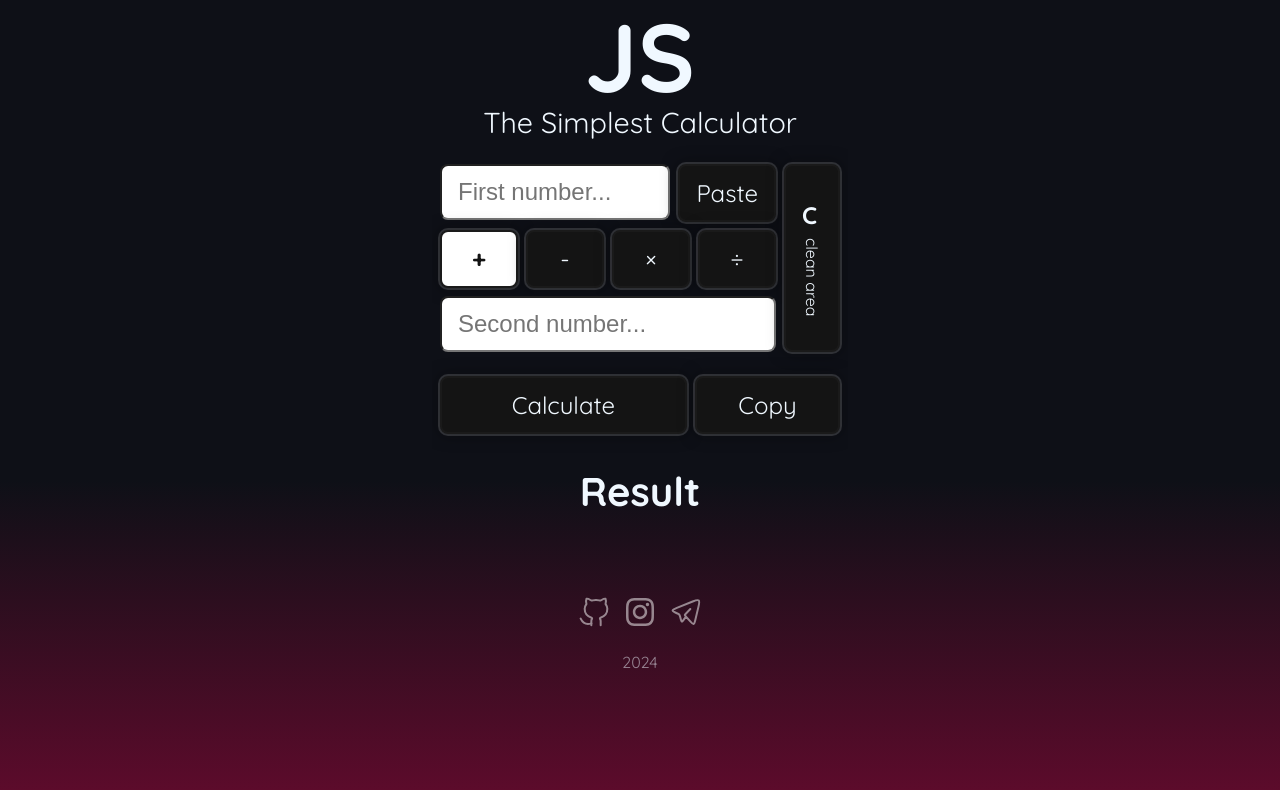
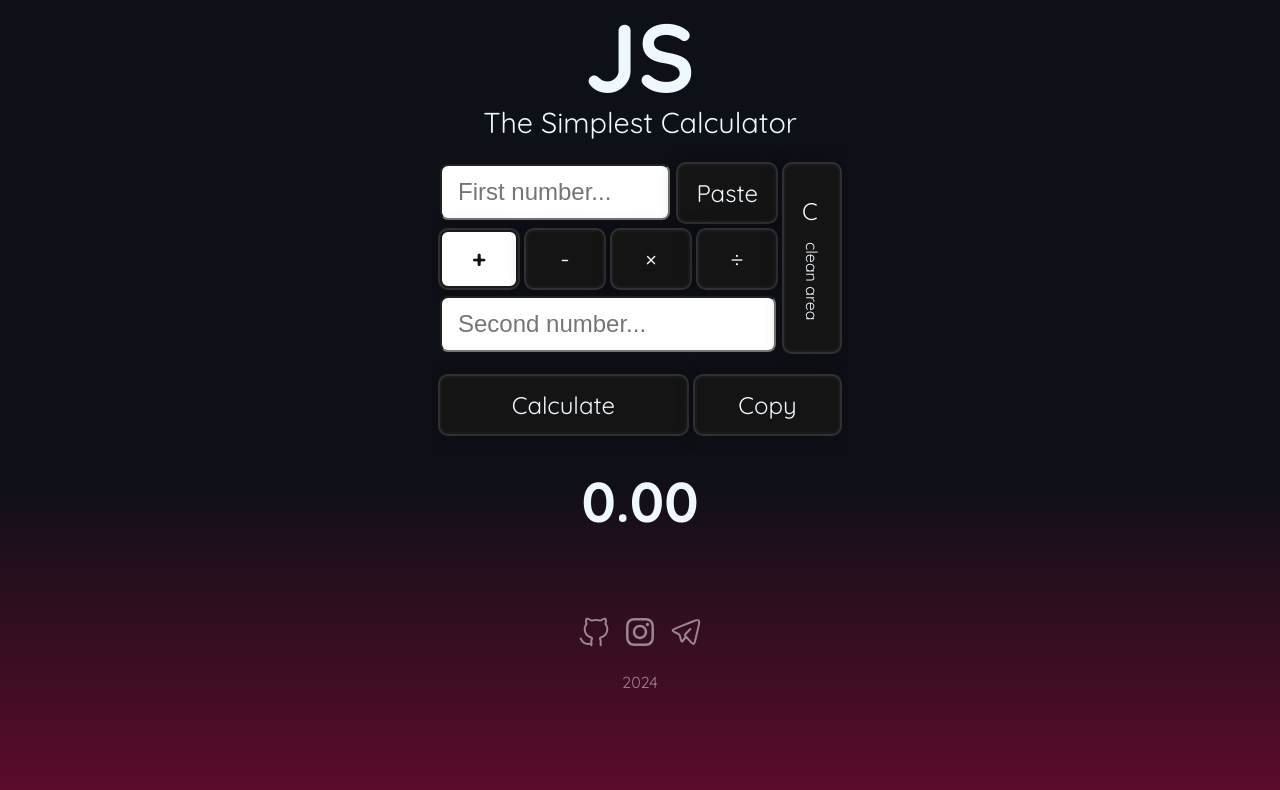
Before and after one commit to RokimaruVA/js.simple.calculator, a plain HTML site: page index.html in a window 1280 px wide. Drawn offline with Linux system fonts and the light colour scheme.

Commit message:
v1.1 polishing

```diff
--- a/index.html
+++ b/index.html
@@ -63,7 +63,7 @@
           <button id="submit">Calculate</button>
           <button id="copy">Copy</button>
         </div>
-        <div id="result">Result</div>
+        <div id="result">0.00</div>
         <footer>
           <div class="svg-container">
             <a href="" target="_blank">
--- a/script.js
+++ b/script.js
@@ -48,6 +48,8 @@ const resultElement = document.getElementById("result");
 clearBtn.onclick = function () {
   input1.value = "";
   input2.value = "";
+  resultElement.textContent = "0.00";
+  printResult(clearBtn);
 };
 
 pasteBtn.onclick = function () {
@@ -134,10 +136,11 @@ copyBtn.onclick = function () {
 function printResult(result) {
   if (result < 0) {
     resultElement.style.color = "#ff0044";
+  } else if (result > 0) {
+    resultElement.style.color = "#a9ff20";
   } else {
-    resultElement.style.color = "#a9ff20";
+    resultElement.style.color = "#ffffff";
   }
-
   resultElement.textContent = result.toFixed(2);
   adjustFontSize(resultElement);
 
--- a/style.css
+++ b/style.css
@@ -133,10 +133,9 @@ button:active {
   display: grid;
   align-content: center;
   justify-content: center;
-  gap: 0.5rem;
+  gap: 1rem;
 }
 #clear div:first-child {
-  font-weight: bold;
   text-align: left;
 }
 #clear div:last-child {
@@ -149,7 +148,7 @@ button:active {
   overflow: hidden;
   text-overflow: ellipsis;
   text-align: center;
-  font-size: 2.5rem;
+  font-size: 3.5rem;
   font-weight: bold;
   padding: 0.5rem;
   cursor: default;
```
